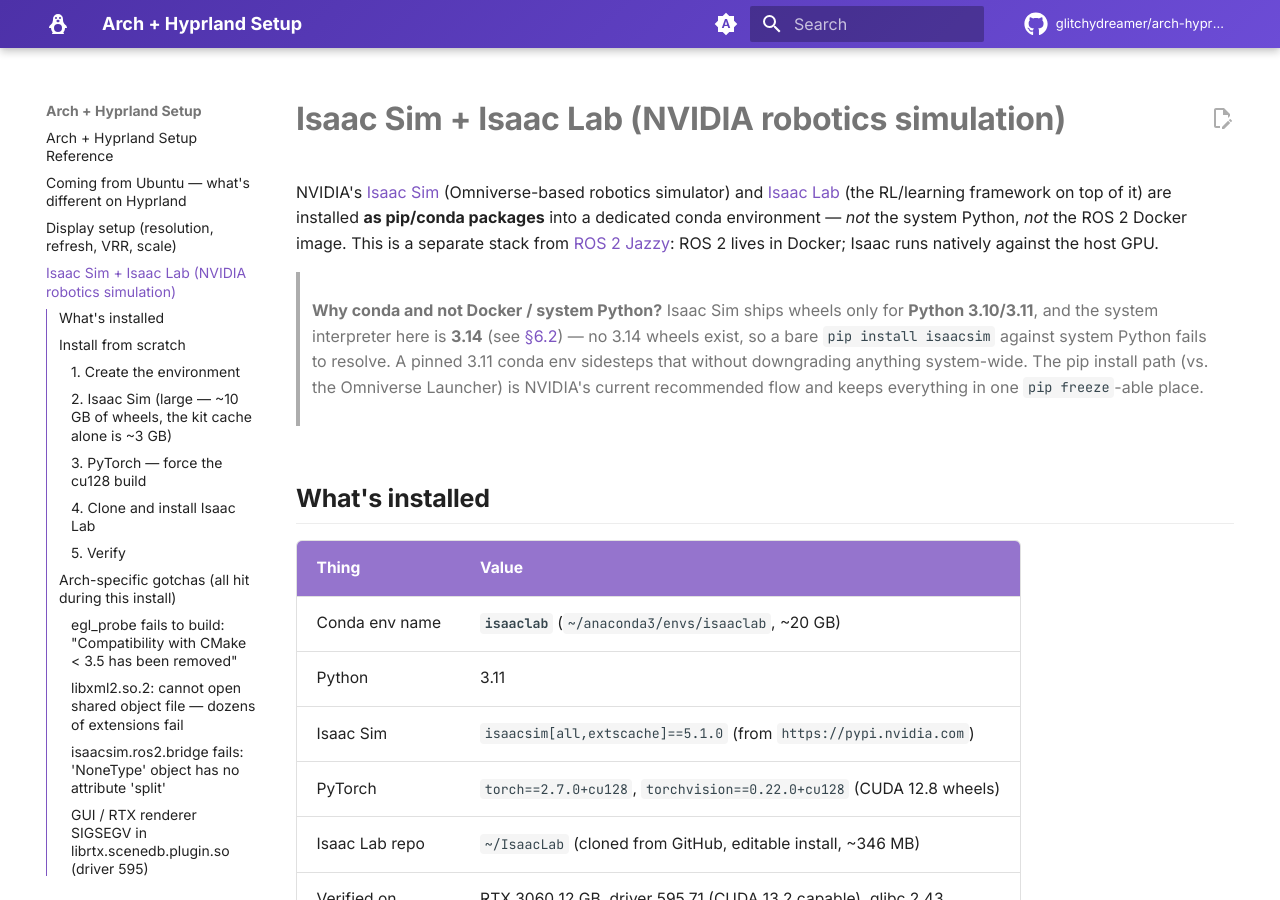
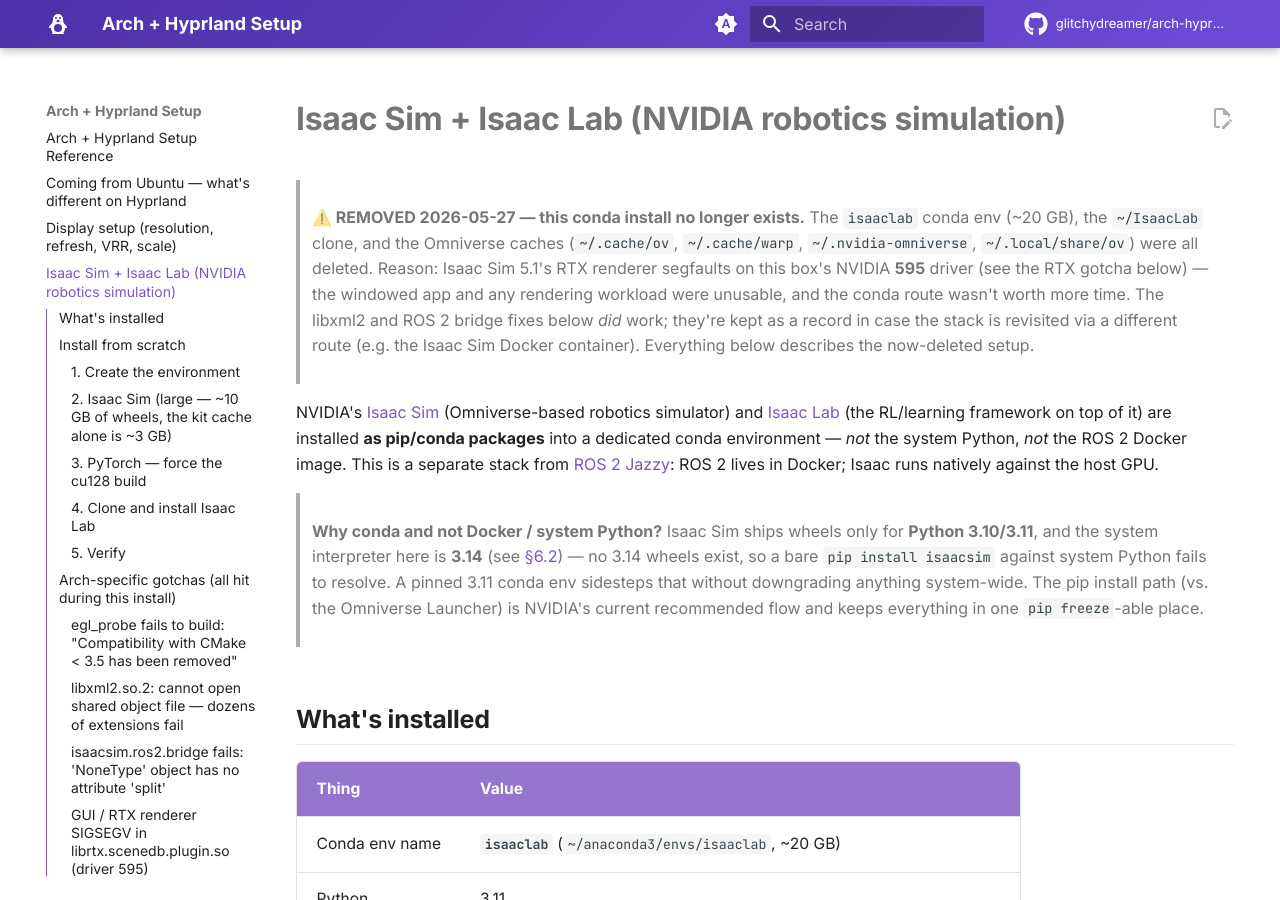
Before and after one commit to glitchydreamer/arch-hyprland-setup, an MkDocs documentation site: the page built from docs/isaac-sim.md, in a window 1280 px wide and 900 px high. Built offline with MkDocs 1.6.1 and Material for MkDocs 9.7.7, drawn with Linux system fonts in a browser that asks for light colours; comment, search, counter and statistics services are not loaded.

Commit message:
docs(isaac-sim): mark conda route removed (RTX 595 segfault, not worth the time)
Deleted the isaaclab conda env (~20 GB), ~/IsaacLab, and Omniverse caches.
Banner-flag the doc as describing a now-removed setup; keep the libxml2 / ROS 2
bridge / RTX findings as a record in case Isaac Sim is revisited via Docker.

Co-Authored-By: Claude Opus 4.7 <noreply@anthropic.com>

```diff
--- a/docs/isaac-sim.md
+++ b/docs/isaac-sim.md
@@ -1,4 +1,14 @@
 # Isaac Sim + Isaac Lab (NVIDIA robotics simulation)
+
+> **⚠️ REMOVED 2026-05-27 — this conda install no longer exists.** The `isaaclab`
+> conda env (~20 GB), the `~/IsaacLab` clone, and the Omniverse caches
+> (`~/.cache/ov`, `~/.cache/warp`, `~/.nvidia-omniverse`, `~/.local/share/ov`)
+> were all deleted. Reason: Isaac Sim 5.1's RTX renderer segfaults on this box's
+> NVIDIA **595** driver (see the RTX gotcha below) — the windowed app and any
+> rendering workload were unusable, and the conda route wasn't worth more time.
+> The libxml2 and ROS 2 bridge fixes below *did* work; they're kept as a record
+> in case the stack is revisited via a different route (e.g. the Isaac Sim
+> Docker container). Everything below describes the now-deleted setup.
 
 NVIDIA's [Isaac Sim](https://developer.nvidia.com/isaac/sim) (Omniverse-based
 robotics simulator) and [Isaac Lab](https://isaac-sim.github.io/IsaacLab/)
```
